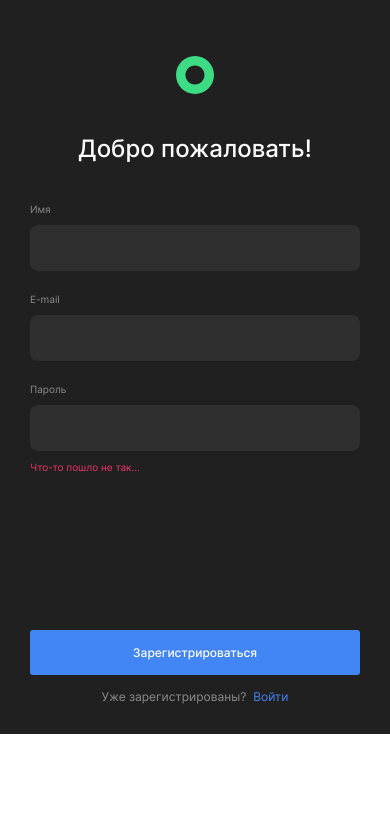
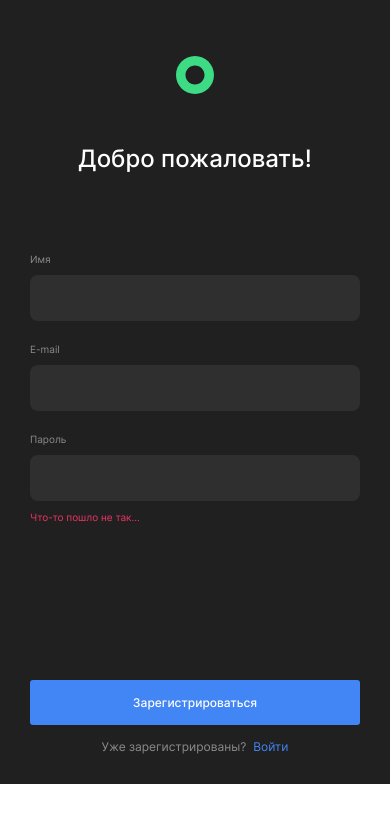
Before and after one commit to timofeykafanov/movies-explorer-frontend, a React (Create React App) app: page /signup in a window 390 px wide. Shown: the top 822 px of the page. Built offline with nearby package versions, Linux system fonts and the light colour scheme.

Commit message:
refactor: change title margin in Login and Register

```diff
--- a/src/components/Login/Login.css
+++ b/src/components/Login/Login.css
@@ -111,6 +111,7 @@
 
   .login__title {
     text-align: center;
+    margin: 50px 0 80px;
   }
 
   .login__button {
--- a/src/components/Register/Register.css
+++ b/src/components/Register/Register.css
@@ -107,6 +107,7 @@
 
   .register__title {
     text-align: center;
+    margin: 50px 0 80px;
   }
 
   .register__button {
```
